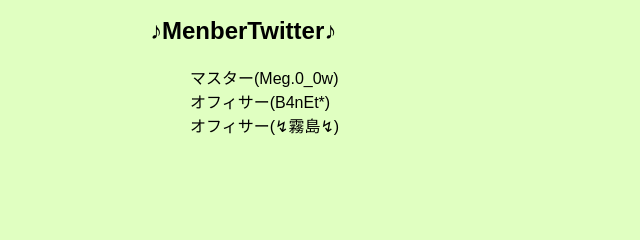
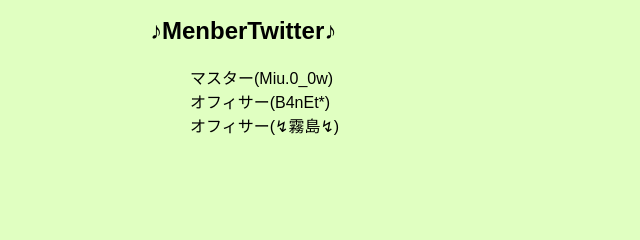
Before and after one commit to AgainUnion/AgainUnion.github.io, a plain HTML site: page link.html in a window 1280 px wide. Shown: the part 468-708 px from the top of the page, 0-640 px from the left. Drawn offline with Linux system fonts and the light colour scheme.

Commit message:
Add files via upload

```diff
--- a/link.html
+++ b/link.html
@@ -28,7 +28,7 @@
 		</ul>
 		<h2>♪MenberTwitter♪</h2>
 		<ul>
-			<li><a href="https://twitter.com/Meg_Vermeiden">マスター(Meg.0_0w)</a></li>
+			<li><a href="https://twitter.com/Miu_ava">マスター(Miu.0_0w)</a></li>
 			<li><a href="https://twitter.com/B4neto">オフィサー(B4nEt*)</a></li>
 			<li><a href="https://twitter.com/kirishima_ava">オフィサー(↯霧島↯)</a></li>
 		</ul>
```
